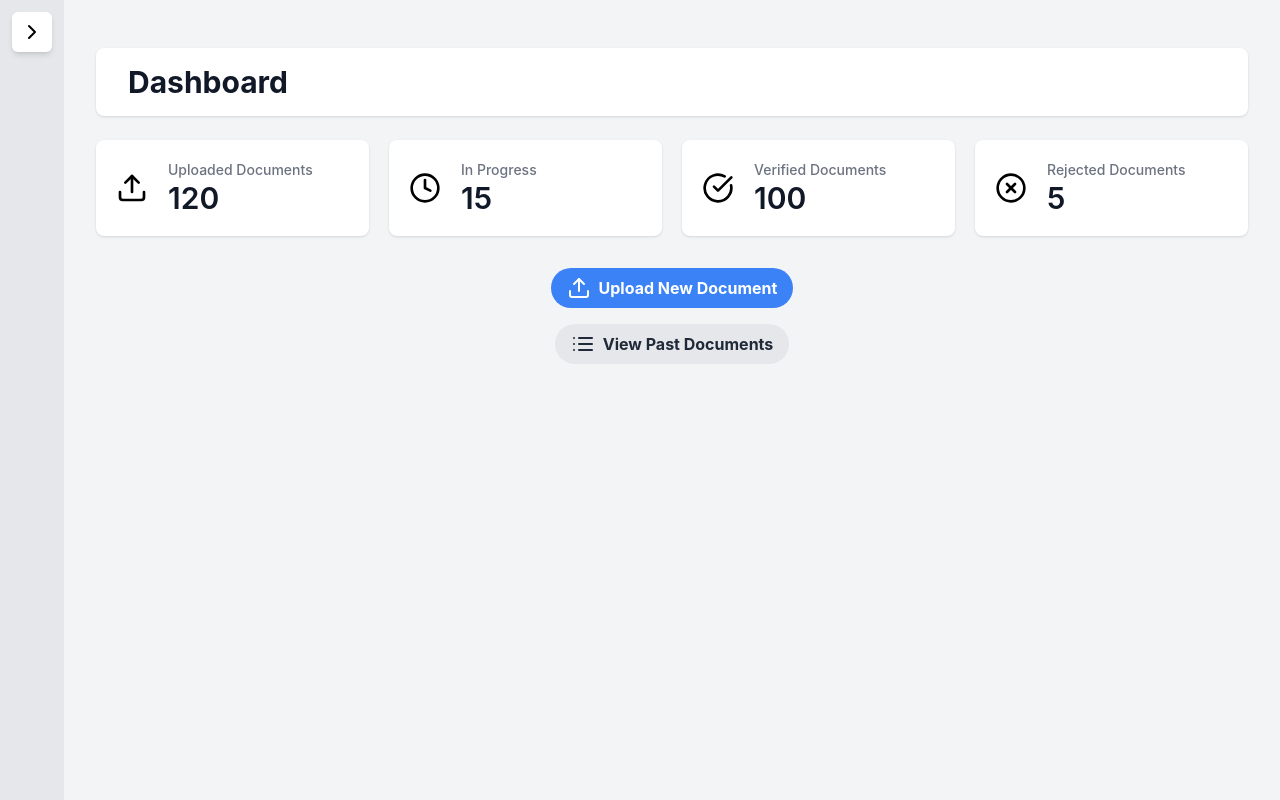
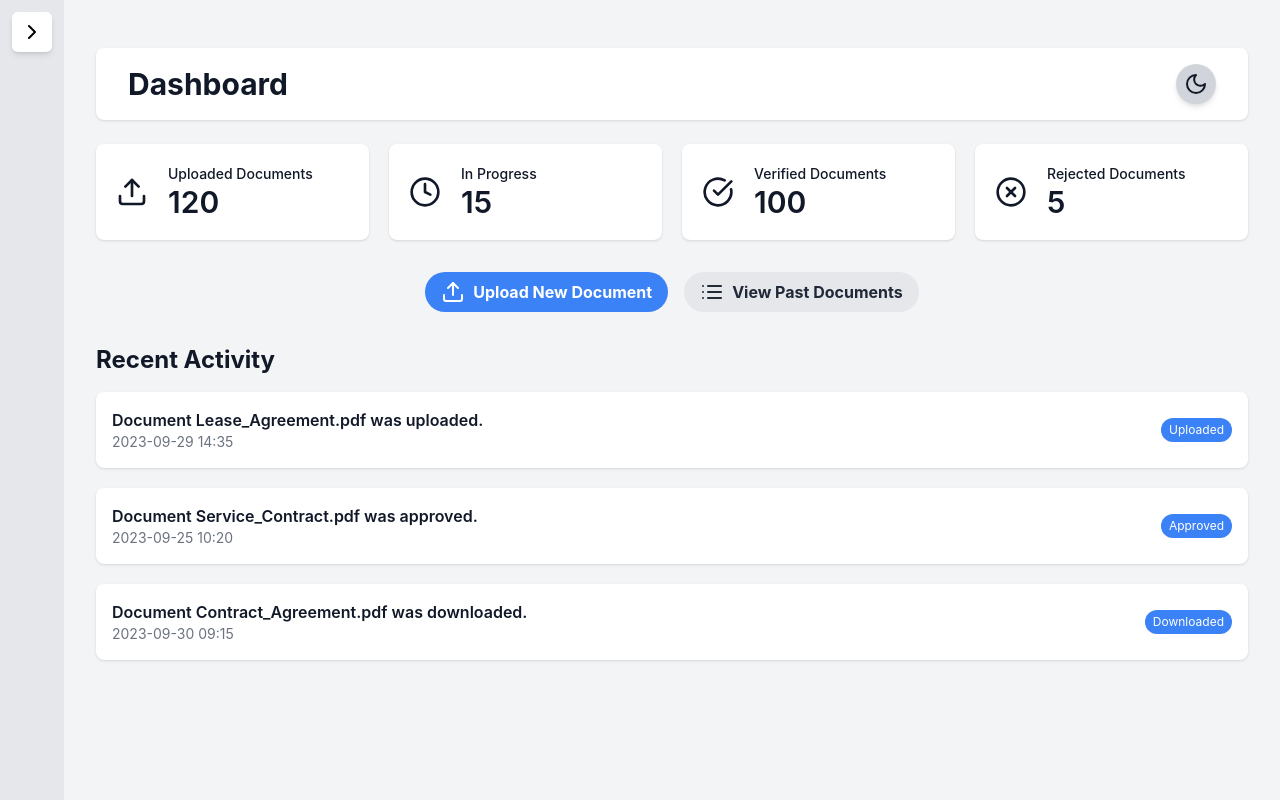
Before and after one commit to Yadavatharva2003/AI-Blockchain-notary-system, a React (Create React App) app: page / in a window 1280 px wide. Built offline with nearby package versions, Linux system fonts and the light colour scheme.

Commit message:
Updated the Dashboard UI

```diff
--- a/src/components/Dashboard.jsx
+++ b/src/components/Dashboard.jsx
@@ -1,10 +1,14 @@
 import React from 'react';
-import { Upload, Clock, CheckCircle, XCircle, List, ChevronRight, LogOut, Settings, HelpCircle, Info } from 'lucide-react';
+import { Upload, Clock, CheckCircle, XCircle, List, ChevronRight, LogOut, Settings, HelpCircle, Info, Moon, Sun } from 'lucide-react';
 import { Link } from 'react-router-dom';
 
 const Dashboard = () => {
   const [showOptions, setShowOptions] = React.useState(false);
   const [file, setFile] = React.useState(null);
+  const [darkMode, setDarkMode] = React.useState(() => {
+    const savedMode = localStorage.getItem('darkMode');
+    return savedMode ? JSON.parse(savedMode) : false;
+  });
 
   const documentStatuses = [
     { title: 'Uploaded Documents', icon: <Upload size={32} />, count: 120 },
@@ -20,6 +24,12 @@ const Dashboard = () => {
     { title: 'Help Center', icon: <HelpCircle size={24} /> },
   ];
 
+  const recentActivities = [
+    { title: 'Document Lease_Agreement.pdf was uploaded.', time: '2023-09-29 14:35', status: 'Uploaded' },
+    { title: 'Document Service_Contract.pdf was approved.', time: '2023-09-25 10:20', status: 'Approved' },
+    { title: 'Document Contract_Agreement.pdf was downloaded.', time: '2023-09-30 09:15', status: 'Downloaded' },
+  ];
+
   const toggleOptions = () => {
     setShowOptions(!showOptions);
   };
@@ -28,22 +38,30 @@ const Dashboard = () => {
     const selectedFile = event.target.files[0];
     if (selectedFile) {
       setFile(selectedFile);
-      // Implement further processing of the file if needed
       alert(`File selected: ${selectedFile.name}`);
     }
   };
 
+  const toggleDarkMode = () => {
+    const newMode = !darkMode;
+    setDarkMode(newMode);
+    localStorage.setItem('darkMode', newMode);
+  };
+
   return (
-    <div className="h-screen flex bg-gray-100">
+    <div className={`h-screen flex ${darkMode ? 'bg-gray-900 text-white' : 'bg-gray-100 text-gray-900'}`}>
       {/* Sidebar Container */}
-      <div className={`transition-all duration-300 ease-in-out bg-gray-200 ${showOptions ? 'w-48' : 'w-16'} h-full`}>
+      <div className={`transition-all duration-150 ease-in-out ${darkMode ? 'bg-gray-800' : 'bg-gray-200'} ${showOptions ? 'w-48' : 'w-16'} h-full`}>
         <div className="flex items-center justify-center h-16">
           <button
-            className="p-2 bg-white rounded-md shadow-md transition-transform duration-300 ease-in-out"
+            className="p-2 bg-white rounded-md shadow-md transition-transform duration-150 ease-in-out"
             aria-label="Toggle menu options"
             onClick={toggleOptions}
           >
-            <ChevronRight size={24} className={`transform ${showOptions ? 'rotate-90' : ''} transition-transform duration-300 ease-in-out`} />
+            <ChevronRight
+              size={24}
+              className={`transform ${showOptions ? 'rotate-90' : ''} transition-transform duration-150 ease-in-out ${darkMode ? 'text-gray-400' : 'text-black'}`}
+            />
           </button>
         </div>
         {/* Sidebar content */}
@@ -53,7 +71,7 @@ const Dashboard = () => {
               <a
                 href="#"
                 key={index}
-                className="flex items-center px-4 py-2 text-sm text-gray-700 hover:bg-gray-100"
+                className="flex items-center px-4 py-2 text-sm hover:bg-gray-100 transition-transform duration-150 hover:scale-105"
               >
                 {item.icon}
                 <span className="ml-3">{item.title}</span>
@@ -65,23 +83,33 @@ const Dashboard = () => {
 
       {/* Main Content */}
       <div className="flex-grow pt-12 pb-6 px-4 sm:px-6 lg:px-8">
-        <header className="bg-white shadow rounded-lg mb-6">
-          <div className="max-w-7xl mx-auto py-4 px-4 sm:px-6 lg:px-8">
-            <h1 className="text-3xl font-bold text-gray-900">Dashboard</h1>
+        <header className={`shadow rounded-lg mb-6 ${darkMode ? 'bg-gray-800' : 'bg-white'}`}>
+          <div className="max-w-7xl mx-auto py-4 px-4 sm:px-6 lg:px-8 flex justify-between items-center">
+            <h1 className="text-3xl font-bold">Dashboard</h1>
+            {/* Dark Mode Toggle */}
+            <button
+              onClick={toggleDarkMode}
+              className={`p-2 rounded-full shadow-md transition-transform duration-150 ease-in-out transform hover:scale-105 ${darkMode ? 'bg-gray-700' : 'bg-gray-300'}`}>
+              {darkMode ? <Sun size={24} className="text-white" /> : <Moon size={24} />}
+            </button>
           </div>
         </header>
+
         <main className="max-w-7xl mx-auto">
           {/* Document Status Display */}
           <div className="grid grid-cols-1 gap-5 sm:grid-cols-2 lg:grid-cols-4">
             {documentStatuses.map((status, index) => (
-              <div key={index} className="bg-white overflow-hidden shadow rounded-lg">
+              <div
+                key={index}
+                className={`overflow-hidden shadow rounded-lg ${darkMode ? 'bg-gray-800' : 'bg-white'} transition-transform duration-150 hover:scale-105`}
+              >
                 <div className="p-5">
                   <div className="flex items-center">
                     <div className="flex-shrink-0">{status.icon}</div>
                     <div className="ml-5 w-0 flex-1">
                       <dl>
-                        <dt className="text-sm font-medium text-gray-500 truncate">{status.title}</dt>
-                        <dd className="text-3xl font-semibold text-gray-900">{status.count}</dd>
+                        <dt className="text-sm font-medium truncate">{status.title}</dt>
+                        <dd className="text-3xl font-semibold">{status.count}</dd>
                       </dl>
                     </div>
                   </div>
@@ -91,24 +119,45 @@ const Dashboard = () => {
           </div>
 
           {/* Main Action Buttons */}
-          <div className="mt-8 flex flex-col items-center">
-            <label className="bg-blue-500 hover:bg-blue-600 text-white font-bold py-2 px-4 rounded-full flex items-center cursor-pointer transition duration-300 ease-in-out transform hover:scale-105">
+          <div className="mt-8 flex justify-center space-x-4">
+            <label className="bg-blue-500 hover:bg-blue-600 text-white font-bold py-2 px-4 rounded-full flex items-center cursor-pointer transition duration-150 ease-in-out transform hover:scale-105">
               <Upload className="mr-2" />
               Upload New Document
               <input
                 type="file"
                 onChange={handleFileChange}
                 className="hidden"
-                accept=".pdf, .doc, .docx, .txt" // Specify file types
+                accept=".pdf, .doc, .docx, .txt"
               />
             </label>
             <Link
               to="/history"
-              className="mt-4 bg-gray-200 hover:bg-gray-300 text-gray-800 font-bold py-2 px-4 rounded-full flex items-center"
+              className="bg-gray-200 hover:bg-gray-300 text-gray-800 font-bold py-2 px-4 rounded-full flex items-center transition-transform duration-150 hover:scale-105"
             >
               <List className="mr-2" />
               View Past Documents
             </Link>
+          </div>
+
+          {/* Recent Activity Section */}
+          <div className="mt-8">
+            <h2 className="text-2xl font-bold mb-4">Recent Activity</h2>
+            <div className="grid grid-cols-1 gap-5 sm:grid-cols-1 lg:grid-cols-1">
+              {recentActivities.map((activity, index) => (
+                <div
+                  key={index}
+                  className={`overflow-hidden shadow rounded-lg p-4 ${darkMode ? 'bg-gray-800 text-white' : 'bg-white text-gray-900'} transition-transform duration-150 hover:scale-105`}
+                >
+                  <div className="flex justify-between items-center">
+                    <div>
+                      <p className="font-semibold">{activity.title}</p>
+                      <p className="text-sm text-gray-500">{activity.time}</p>
+                    </div>
+                    <span className="text-xs px-2 py-1 rounded-full bg-blue-500 text-white">{activity.status}</span>
+                  </div>
+                </div>
+              ))}
+            </div>
           </div>
         </main>
       </div>
```
